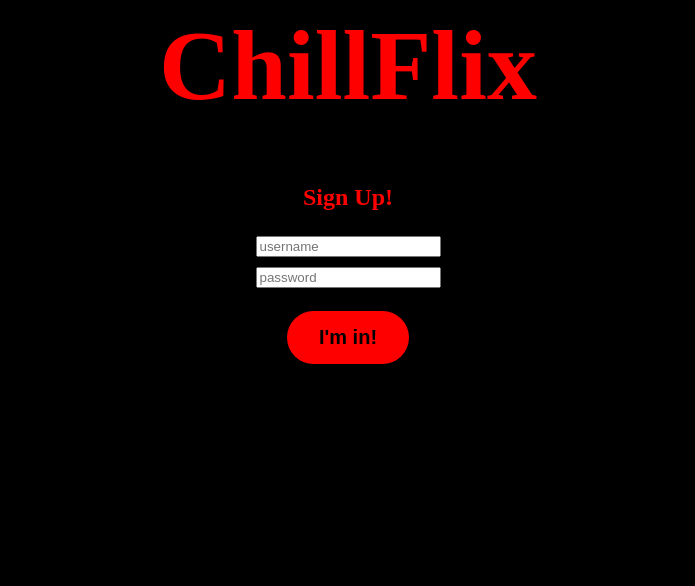
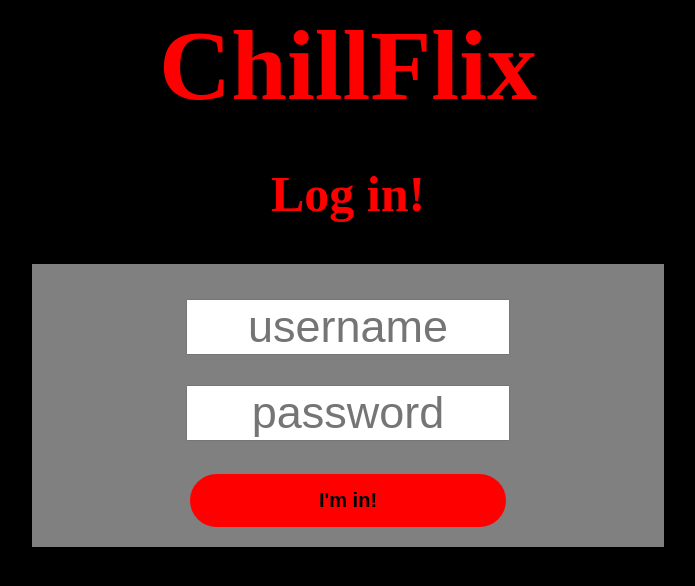
Before and after one commit to dweill/Chillflix, a website: page client/signup.html in a window 1280 px wide. Shown: the whole page, without its empty margins (292-987 px from the left). Drawn offline with Linux system fonts and the light colour scheme.

Commit message:
(update) styling

```diff
--- a/client/signup.html
+++ b/client/signup.html
@@ -7,9 +7,7 @@
 </head>
 <body>
   <h1>ChillFlix</h1>
-  <br>
-  <br>
-  <h2>Sign Up!</h2>
+  <h2>Log in!</h2>
   <form action="/signup" method="POST">
   <input type="text" placeholder="username" name="username" />
   <br>
--- a/client/styles.css
+++ b/client/styles.css
@@ -24,6 +24,7 @@ div {
     display: inline-block;
     font-size: 20px;
     font-weight: bold;
+    width: 50%;
 }
 .title {
   font-family: Impact;
@@ -39,5 +40,19 @@ div {
   width: 300px;
 }
 input {
-  margin: 5px;
+  margin: 15px;
+  width: 50%;
+  height: 50px;
+  font-size: 45px;
+  text-align: center;
 }
+form {
+  background-color: grey;
+  width: 50%;
+  display: inline-block;
+  padding-bottom: 20px;
+  padding-top: 20px;
+}
+h2 {
+  font-size: 50px;
+}
```
